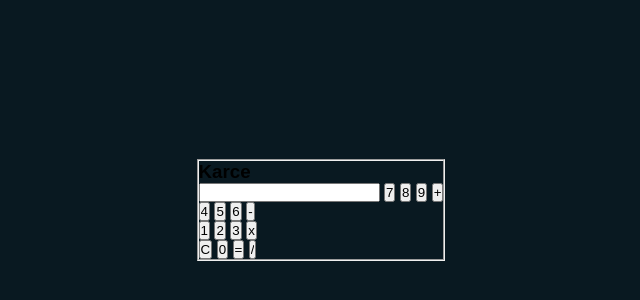
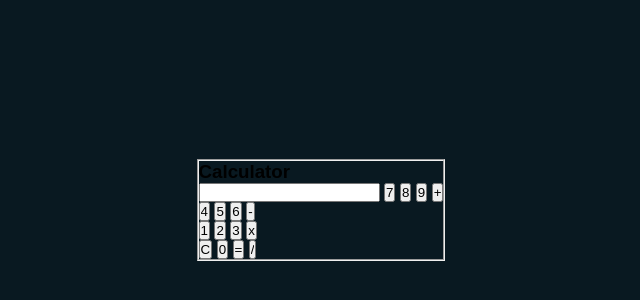
Before and after one commit to enggalph/ukk_kalkulator_web, a plain HTML site: page index.html in a window 1280 px wide. Shown: the part 190-490 px from the top of the page, 319-959 px from the left. Drawn offline with Linux system fonts and the light colour scheme.

Commit message:
Update index.html

```diff
--- a/index.html
+++ b/index.html
@@ -1,7 +1,7 @@
 <link rel="stylesheet" href="style.css">
 <div class="container">
     <fieldset id="container">
-        <h3>Karce</h3>
+        <h3>Calculator</h3>
         <form name="calculator">
 
             <input id="display" type="text" name="display" readonly>
```
